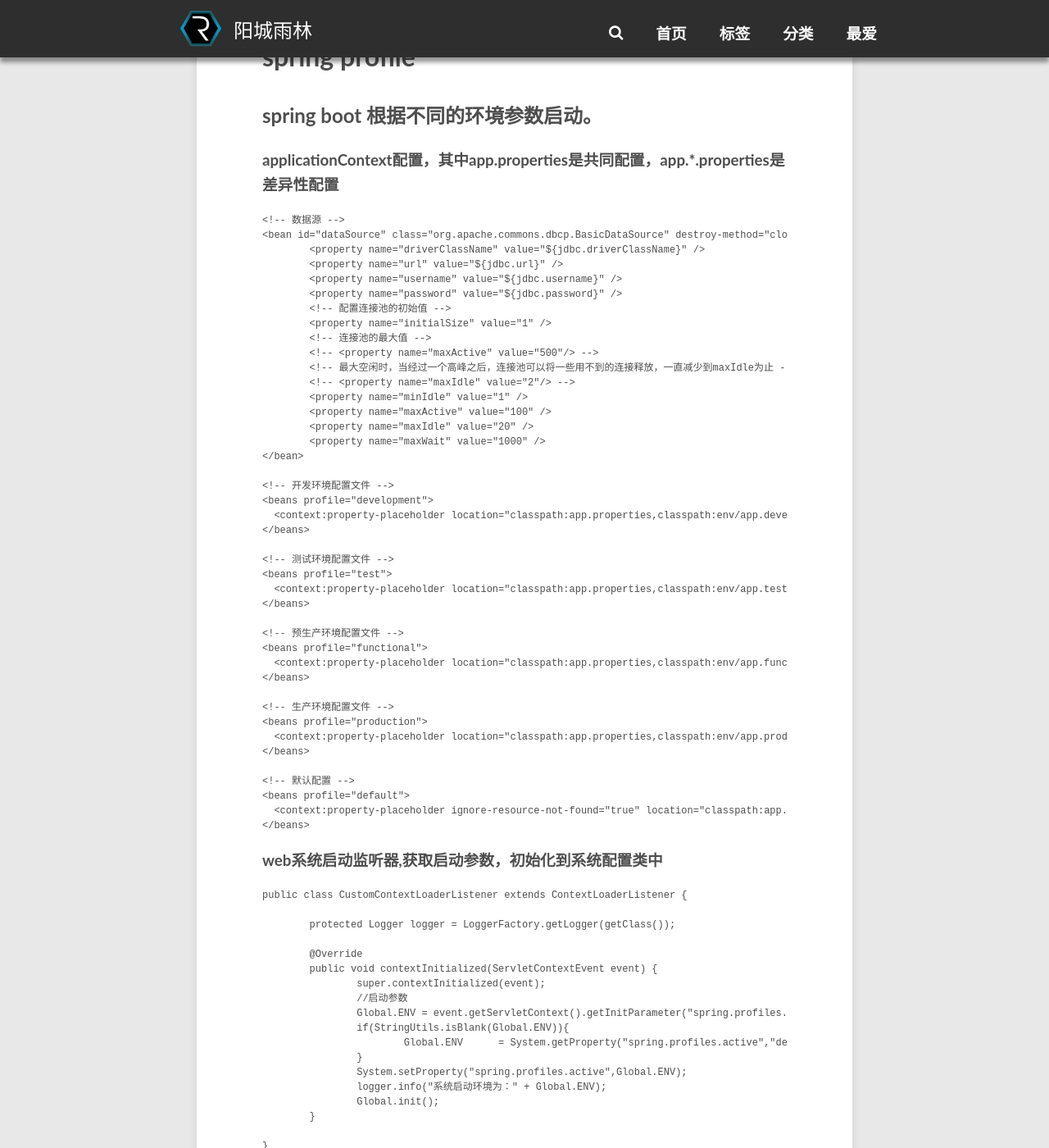
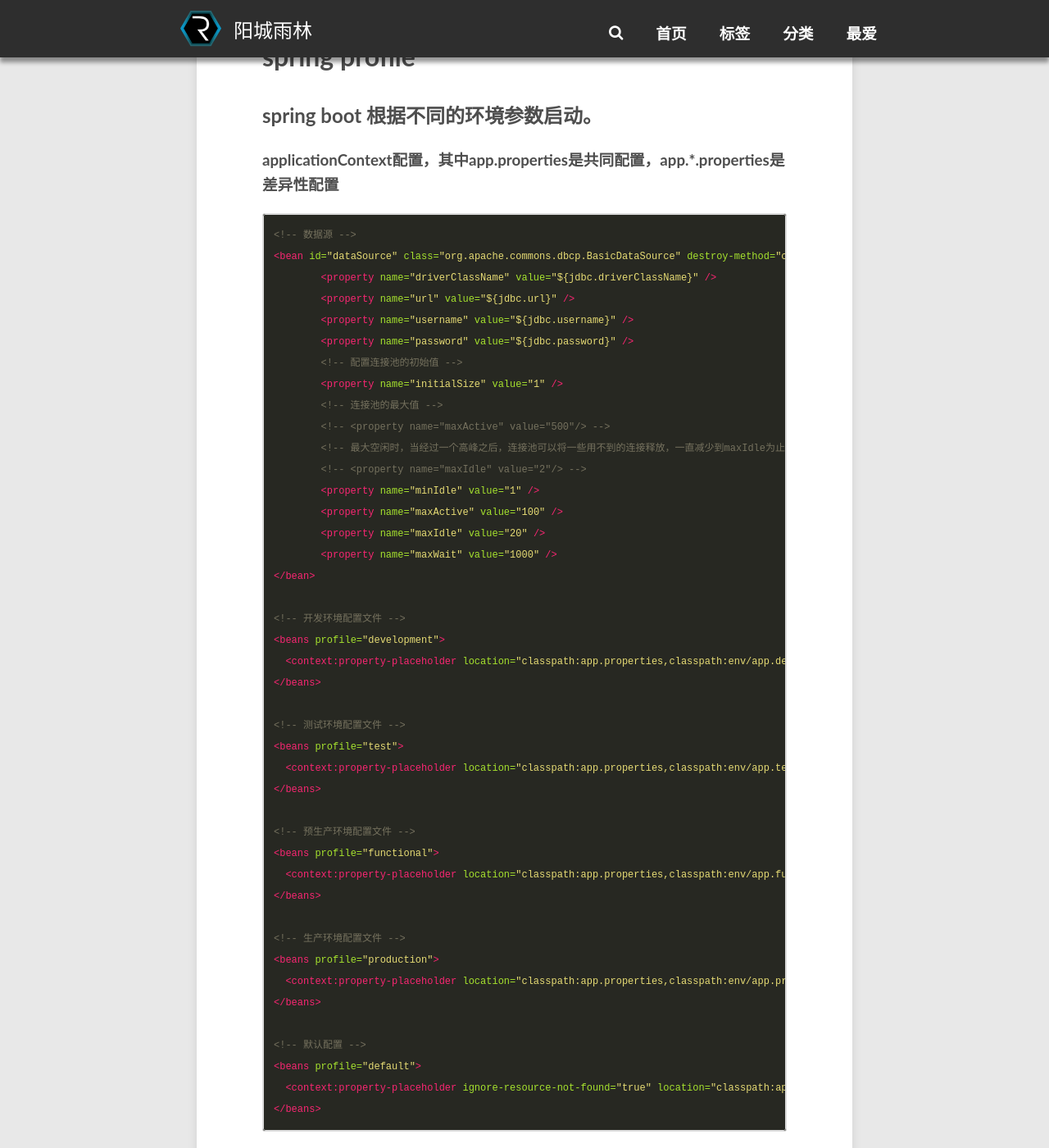
Before and after one commit to icielo/icielo.github.com, a Jekyll site: the page built from _posts/2017-04-13-spring-profile.md, in a window 1280 px wide and 1400 px high, scrolled down 384 px. Shown: the whole window at 82% size. Built offline with Jekyll 4.4.1, drawn with Linux system fonts in a browser that asks for light colours; comment, search, counter and statistics services are not loaded.

Commit message:
Update main.scss

```diff
--- a/assets/css/main.scss
+++ b/assets/css/main.scss
@@ -19,7 +19,7 @@ sitemap: false
 @import "vendor/magnific-popup/magnific-popup";
 @import "site";
 @import "typography";
-//@import "rouge";
+@import "rouge";
 //@import "coderay";
 @import "grid";
 @import "elements";
```
